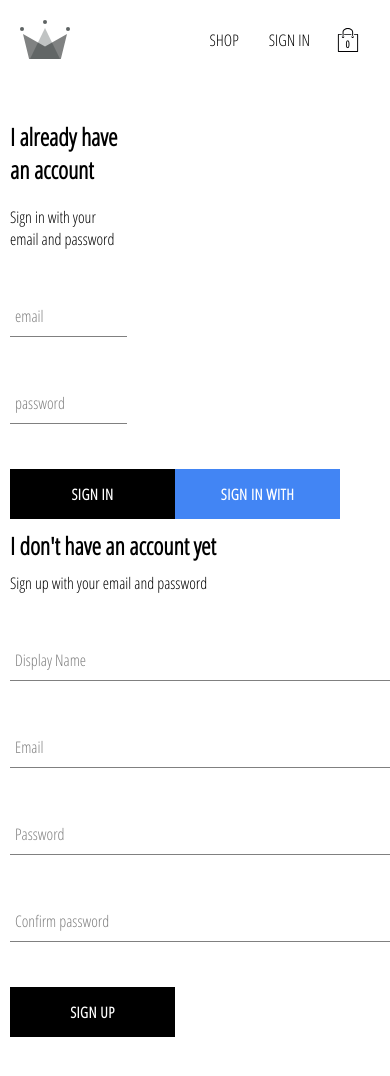
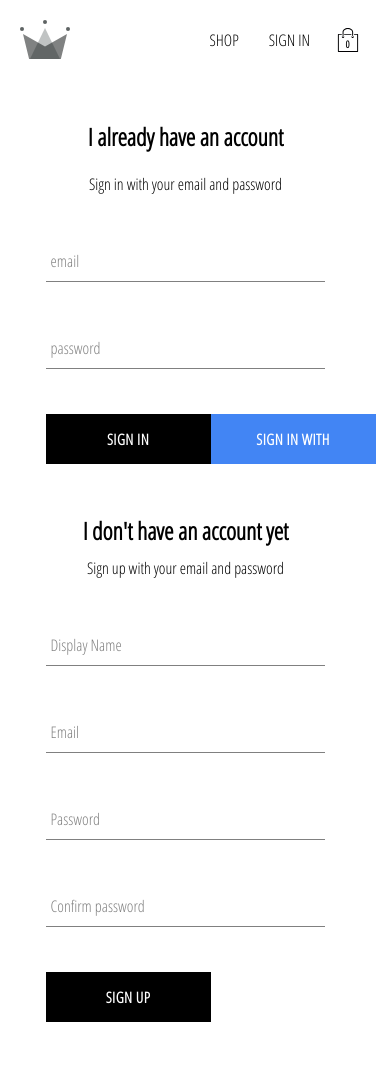
Before and after one commit to Elsoltan98/clothing-shop, a React (Create React App) app: page /signin in a window 390 px wide. Built offline with nearby package versions, Linux system fonts and the light colour scheme; no server answers.

Commit message:
Add files via upload

```diff
--- a/src/components/sign-in/sign-in.styles.scss
+++ b/src/components/sign-in/sign-in.styles.scss
@@ -12,3 +12,13 @@
     justify-content: space-between;
   }
 }
+
+@media (max-width:800px) {
+  .sign-in {
+    justify-content: center;
+    width: 90vw;
+    align-items: center;
+    padding: 0 20px;
+    margin-bottom: 40px;
+  }
+}
--- a/src/components/sign-up/sign-up.styles.scss
+++ b/src/components/sign-up/sign-up.styles.scss
@@ -7,3 +7,16 @@
     margin: 10px 0;
   }
 }
+
+
+@media (max-width: 800px) {
+  .sign-up {
+    width: 90vw;
+    align-items: center;
+    padding: 0 20px;
+  }
+
+  form {
+    width: 90%;
+  }
+}
```
